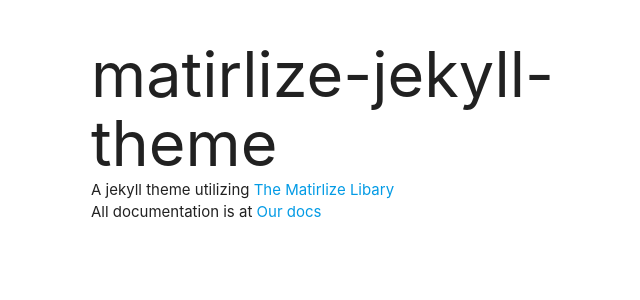
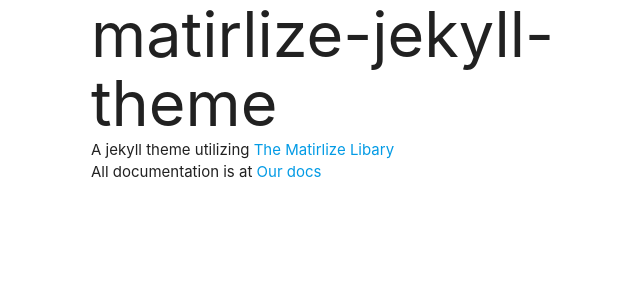
Before and after one commit to godalming123/matirlize-jekyll-theme, a Jekyll site: the page built from README.md, in a window 1280 px wide. Shown: the top 300 px of the page, without its empty margins (149-789 px from the left). Built offline with Jekyll 4.4.1, drawn with Linux system fonts in a browser that asks for light colours; nearby versions of some CDN libraries; our own code applies the rules of GitHub Pages for plain Markdown files.

Commit message:
fix section padding bugs

```diff
--- a/_sass/section.scss
+++ b/_sass/section.scss
@@ -1,8 +1,10 @@
 section {
-    padding: 20px 0px;
-    margin: 20px 0;
-
     &.slight-bg-color-change {
         background: #a9d5fd;
     }
+
+    &.section-padded {
+        padding: 20px 0px;
+        margin: 20px 0;
+    }
 }
```
